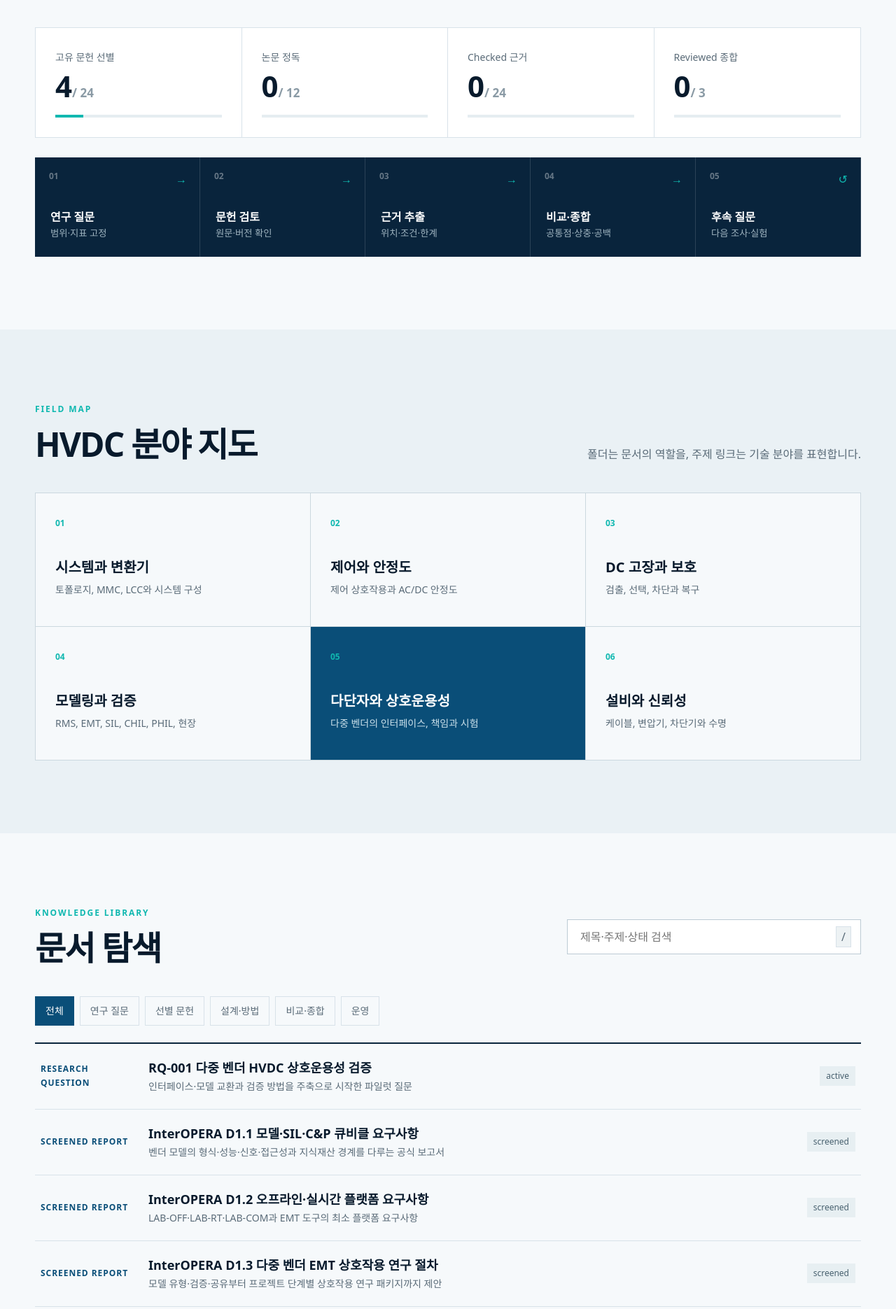
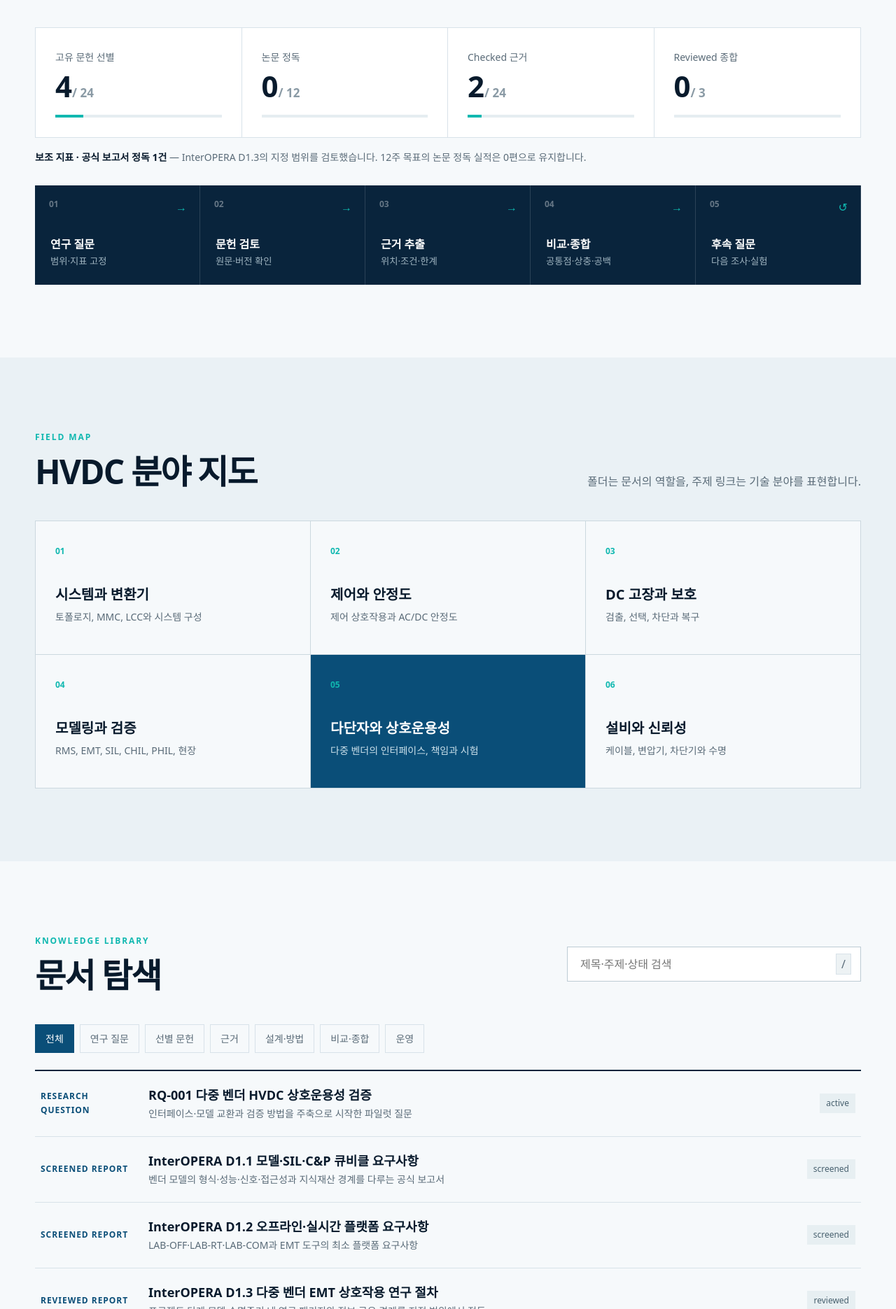
Before and after one commit to Uptec-khj/hvdc-knowledge-base, a plain HTML site: page docs/index.html in a window 1280 px wide. Shown: the part 929-2800 px from the top of the page at 70% size. Drawn offline with Linux system fonts and the light colour scheme.

Commit message:
research: review InterOPERA D1.3 and add evidence

```diff
--- a/docs/app.js
+++ b/docs/app.js
@@ -2,7 +2,9 @@ const documents = [
   { type: "question", label: "RESEARCH QUESTION", title: "RQ-001 다중 벤더 HVDC 상호운용성 검증", summary: "인터페이스·모델 교환과 검증 방법을 주축으로 시작한 파일럿 질문", status: "active", url: "https://github.com/Uptec-khj/hvdc-knowledge-base/blob/main/20_Questions/RQ-001%20%EB%8B%A4%EC%A4%91%20%EB%B2%A4%EB%8D%94%20HVDC%20%EC%83%81%ED%98%B8%EC%9A%B4%EC%84%B1%20%EA%B2%80%EC%A6%9D.md" },
   { type: "literature", label: "SCREENED REPORT", title: "InterOPERA D1.1 모델·SIL·C&P 큐비클 요구사항", summary: "벤더 모델의 형식·성능·신호·접근성과 지식재산 경계를 다루는 공식 보고서", status: "screened", url: "https://github.com/Uptec-khj/hvdc-knowledge-base/blob/main/30_Literature/P-2026-001%20InterOPERA%20D1.1%20%EB%AA%A8%EB%8D%B8%EA%B3%BC%20C%26P%20%ED%81%90%EB%B9%84%ED%81%B4%20%EC%9A%94%EA%B5%AC%EC%82%AC%ED%95%AD.md" },
   { type: "literature", label: "SCREENED REPORT", title: "InterOPERA D1.2 오프라인·실시간 플랫폼 요구사항", summary: "LAB-OFF·LAB-RT·LAB-COM과 EMT 도구의 최소 플랫폼 요구사항", status: "screened", url: "https://github.com/Uptec-khj/hvdc-knowledge-base/blob/main/30_Literature/P-2026-002%20InterOPERA%20D1.2%20%EC%98%A4%ED%94%84%EB%9D%BC%EC%9D%B8%C2%B7%EC%8B%A4%EC%8B%9C%EA%B0%84%20%ED%94%8C%EB%9E%AB%ED%8F%BC%20%EC%9A%94%EA%B5%AC%EC%82%AC%ED%95%AD.md" },
-  { type: "literature", label: "SCREENED REPORT", title: "InterOPERA D1.3 다중 벤더 EMT 상호작용 연구 절차", summary: "모델 유형·검증·공유부터 프로젝트 단계별 상호작용 연구 패키지까지 제안", status: "screened", url: "https://github.com/Uptec-khj/hvdc-knowledge-base/blob/main/30_Literature/P-2026-003%20InterOPERA%20D1.3%20%EB%8B%A4%EC%A4%91%20%EB%B2%A4%EB%8D%94%20EMT%20%EC%83%81%ED%98%B8%EC%9E%91%EC%9A%A9%20%EC%97%B0%EA%B5%AC%20%EC%A0%88%EC%B0%A8.md" },
+  { type: "literature", label: "REVIEWED REPORT", title: "InterOPERA D1.3 다중 벤더 EMT 상호작용 연구 절차", summary: "프로젝트 단계·모델 수명주기·네 연구 패키지와 정보 공유 경계를 지정 범위에서 정독", status: "reviewed", url: "https://github.com/Uptec-khj/hvdc-knowledge-base/blob/main/30_Literature/P-2026-003%20InterOPERA%20D1.3%20%EB%8B%A4%EC%A4%91%20%EB%B2%A4%EB%8D%94%20EMT%20%EC%83%81%ED%98%B8%EC%9E%91%EC%9A%A9%20%EC%97%B0%EA%B5%AC%20%EC%A0%88%EC%B0%A8.md" },
+  { type: "evidence", label: "CHECKED EVIDENCE", title: "E-2026-001 단독 시험과 시스템 상호작용 연구는 목적을 분리한다", summary: "단독 성능·적합성 확인을 통합 상호작용 연구 전의 준비 게이트로 구분", status: "checked", url: "https://github.com/Uptec-khj/hvdc-knowledge-base/blob/main/40_Evidence/E-2026-001%20%EB%8B%A8%EB%8F%85%20%EC%8B%9C%ED%97%98%EA%B3%BC%20%EC%8B%9C%EC%8A%A4%ED%85%9C%20%EC%83%81%ED%98%B8%EC%9E%91%EC%9A%A9%20%EC%97%B0%EA%B5%AC%EB%8A%94%20%EB%AA%A9%EC%A0%81%EC%9D%84%20%EB%B6%84%EB%A6%AC%ED%95%9C%EB%8B%A4.md" },
+  { type: "evidence", label: "CHECKED EVIDENCE", title: "E-2026-002 모델 공유 계약은 사용 경계와 black-box 보호를 정의한다", summary: "수신자·목적·범위·형식·조건과 vendor-specific 내부 구현 보호를 함께 명시", status: "checked", url: "https://github.com/Uptec-khj/hvdc-knowledge-base/blob/main/40_Evidence/E-2026-002%20%EB%AA%A8%EB%8D%B8%20%EA%B3%B5%EC%9C%A0%20%EA%B3%84%EC%95%BD%EC%9D%80%20%EC%82%AC%EC%9A%A9%20%EA%B2%BD%EA%B3%84%EC%99%80%20black-box%20%EB%B3%B4%ED%98%B8%EB%A5%BC%20%EC%A0%95%EC%9D%98%ED%95%9C%EB%8B%A4.md" },
   { type: "literature", label: "SCREENED REPORT", title: "InterOPERA D2.1 HVDC 시스템·서브시스템 기능 요구사항", summary: "DC 접속점에서 검증 가능한 기술중립적 기능 요구사항을 제시하는 공식 보고서", status: "screened", url: "https://github.com/Uptec-khj/hvdc-knowledge-base/blob/main/30_Literature/P-2026-004%20InterOPERA%20D2.1%20HVDC%20%EC%8B%9C%EC%8A%A4%ED%85%9C%C2%B7%EC%84%9C%EB%B8%8C%EC%8B%9C%EC%8A%A4%ED%85%9C%20%EA%B8%B0%EB%8A%A5%20%EC%9A%94%EA%B5%AC%EC%82%AC%ED%95%AD.md" },
   { type: "synthesis", label: "SYNTHESIS", title: "SYN-001 상호운용성 문헌 비교 작업판", summary: "시스템·인터페이스·검증 환경·판정 지표의 공통 비교표", status: "draft", url: "https://github.com/Uptec-khj/hvdc-knowledge-base/blob/main/60_Synthesis/SYN-001%20%EC%83%81%ED%98%B8%EC%9A%B4%EC%9A%A9%EC%84%B1%20%EB%AC%B8%ED%97%8C%20%EB%B9%84%EA%B5%90%20%EC%9E%91%EC%97%85%ED%8C%90.md" },
   { type: "guide", label: "ROADMAP", title: "12주 구축 로드맵", summary: "주 4~6시간 기준 문헌 24건, 정독 12편, 근거 24개의 제안 목표", status: "ready", url: "https://github.com/Uptec-khj/hvdc-knowledge-base/blob/main/01_Design/12%EC%A3%BC%20%EA%B5%AC%EC%B6%95%20%EB%A1%9C%EB%93%9C%EB%A7%B5.md" },
--- a/docs/index.html
+++ b/docs/index.html
@@ -46,7 +46,7 @@
       <div><span>현재 단계</span><strong>공개 연구 기반</strong></div>
       <div><span>파일럿 질문</span><strong>RQ-001 · 진행 중</strong></div>
       <div><span>콘텐츠 라이선스</span><strong>CC BY 4.0</strong></div>
-      <div><span>최종 갱신</span><strong>2026-09-09</strong></div>
+      <div><span>최종 갱신</span><strong>2026-09-10</strong></div>
     </section>
 
     <section id="research" class="section">
@@ -57,9 +57,10 @@
       <div class="metrics">
         <article class="metric"><span>고유 문헌 선별</span><strong>4<small>/ 24</small></strong><div class="bar"><i style="width:16.7%"></i></div></article>
         <article class="metric"><span>논문 정독</span><strong>0<small>/ 12</small></strong><div class="bar"><i style="width:0%"></i></div></article>
-        <article class="metric"><span>Checked 근거</span><strong>0<small>/ 24</small></strong><div class="bar"><i style="width:0%"></i></div></article>
+        <article class="metric"><span>Checked 근거</span><strong>2<small>/ 24</small></strong><div class="bar"><i style="width:8.3%"></i></div></article>
         <article class="metric"><span>Reviewed 종합</span><strong>0<small>/ 3</small></strong><div class="bar"><i style="width:0%"></i></div></article>
       </div>
+      <p class="research-note"><strong>보조 지표 · 공식 보고서 정독 1건</strong> — InterOPERA D1.3의 지정 범위를 검토했습니다. 12주 목표의 논문 정독 실적은 0편으로 유지합니다.</p>
 
       <div class="pipeline" aria-label="연구 진행 단계">
         <a href="https://github.com/Uptec-khj/hvdc-knowledge-base/tree/main/20_Questions"><b>01</b><span>연구 질문</span><small>범위·지표 고정</small></a>
@@ -94,6 +95,7 @@
         <button class="active" data-filter="all">전체</button>
         <button data-filter="question">연구 질문</button>
         <button data-filter="literature">선별 문헌</button>
+        <button data-filter="evidence">근거</button>
         <button data-filter="guide">설계·방법</button>
         <button data-filter="synthesis">비교·종합</button>
         <button data-filter="operations">운영</button>
--- a/docs/styles.css
+++ b/docs/styles.css
@@ -51,6 +51,8 @@ h1 span { color: var(--cyan); }
 h2 { margin: 0; font-size: clamp(32px, 4vw, 48px); line-height: 1.15; letter-spacing: -.04em; }
 .section-heading > p { max-width: 500px; margin: 0; color: var(--muted); }
 .metrics { display: grid; grid-template-columns: repeat(4, 1fr); border: 1px solid var(--line); background: white; }
+.research-note { margin: 16px 0 0; color: var(--muted); font-size: 14px; }
+.research-note strong { color: var(--ink); }
 .metric { padding: 28px; border-right: 1px solid var(--line); }
 .metric:last-child { border: 0; }
 .metric > span { color: var(--muted); font-size: 14px; }
```
Also changed, not shown: 9 other files.
